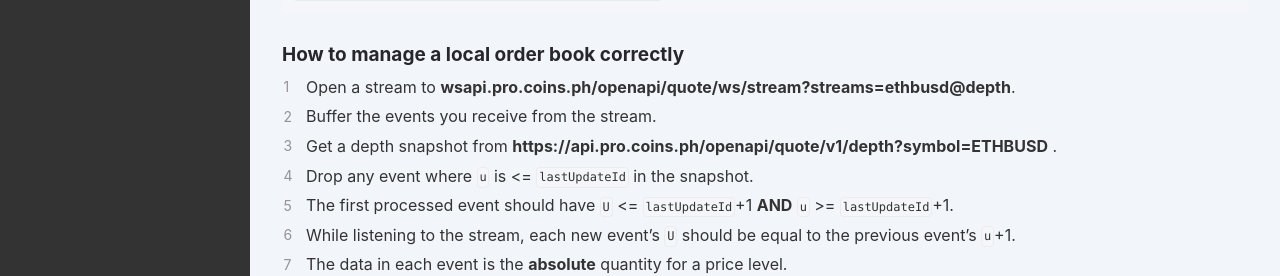
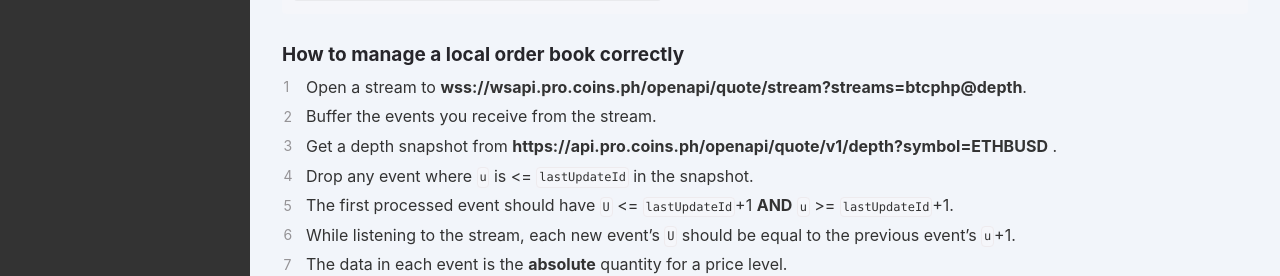
Before and after one commit to coins-docs/coins-docs.github.io, a Jekyll site: the page built from docs/web-socket-streams.md, in a window 1280 px wide and 900 px high, scrolled down 8301 px. Shown: the part 346-622 px from the top of the window. Built offline with Jekyll 4.4.1, drawn with Linux system fonts in a browser that asks for light colours.

Commit message:
Update web-socket-streams.md

````diff
--- a/docs/web-socket-streams.md
+++ b/docs/web-socket-streams.md
@@ -423,7 +423,7 @@ Order book price and quantity depth updates used to locally manage an order book
 ```
 
 ## How to manage a local order book correctly
-1. Open a stream to **wsapi.pro.coins.ph/openapi/quote/ws/stream?streams=ethbusd@depth**.
+1. Open a stream to **wss://wsapi.pro.coins.ph/openapi/quote/stream?streams=btcphp@depth**.
 2. Buffer the events you receive from the stream.
 3. Get a depth snapshot from **https://api.pro.coins.ph/openapi/quote/v1/depth?symbol=ETHBUSD** .
 4. Drop any event where `u` is <= `lastUpdateId` in the snapshot.
````
